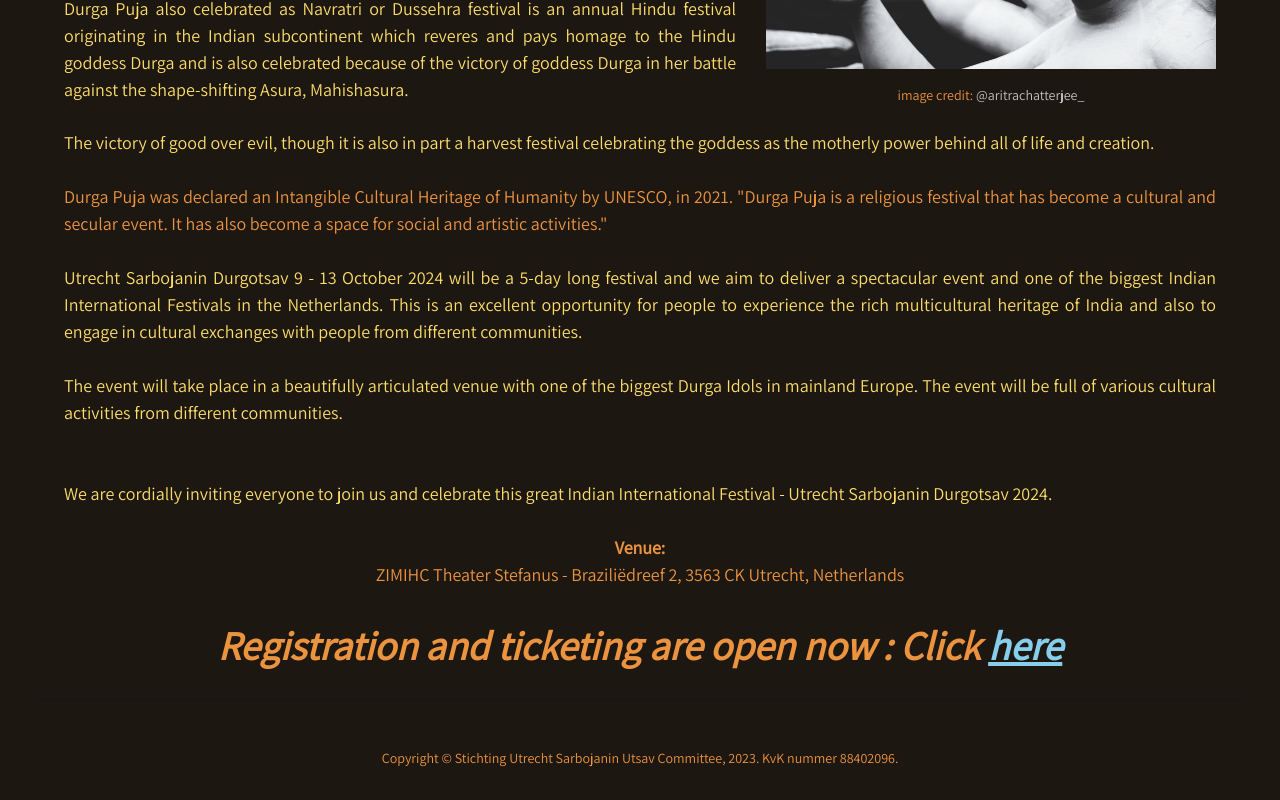
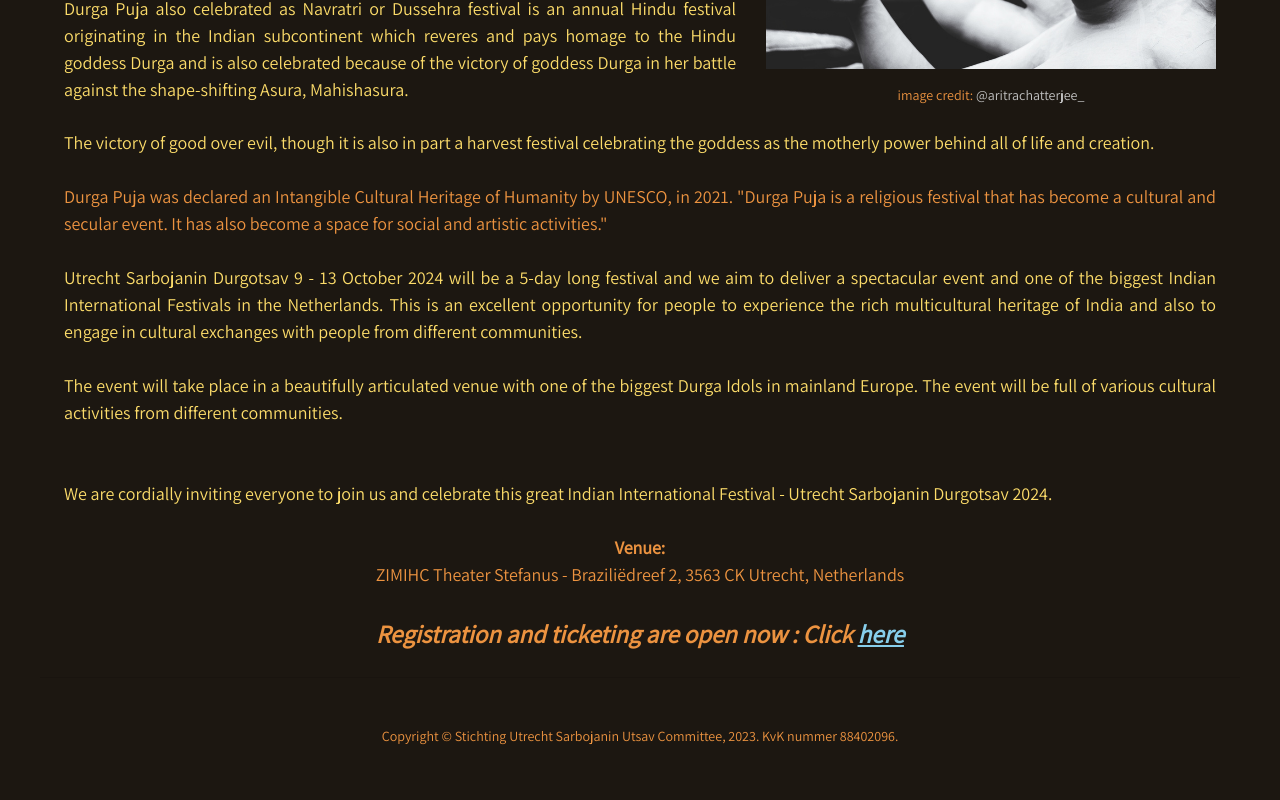
Before and after one commit to Utrecht-Sarbojanin/usuc-website, a React (Create React App) app: page /#/durgotsav2024 in a window 1280 px wide. Shown: the part 354-1154 px from the top of the page. After the commit the page ends 1132 px from the top, so only its background shows below. Built offline with nearby package versions, Linux system fonts and the light colour scheme.

Commit message:
Changed size of registration info line in Durgotsav2024 page

```diff
--- a/src/components/pages/Durgotsav2024.tsx
+++ b/src/components/pages/Durgotsav2024.tsx
@@ -148,7 +148,7 @@ export const Durgotsav2024 = () => {
         </Typography>*/}
         <Typography
           sx={{
-            fontSize: '40px',
+            fontSize: '25px',
             fontStyle: 'italic'
           }}
           variant="body1"
```
